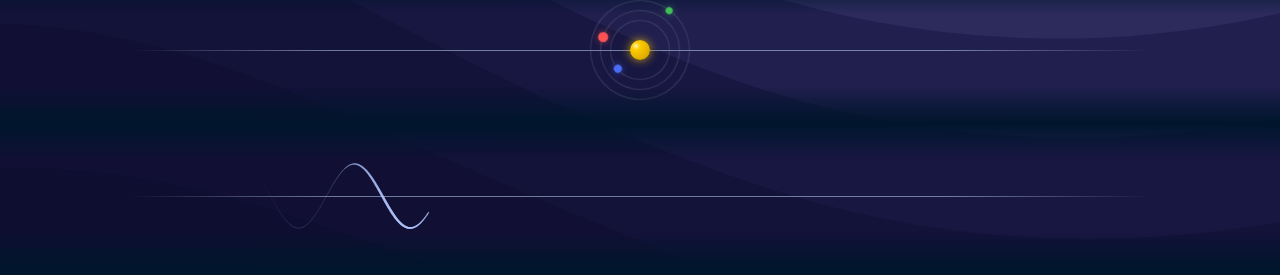
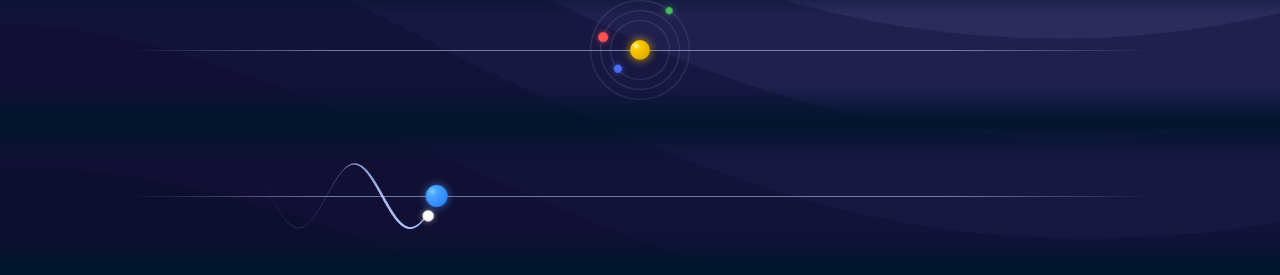
Before and after one commit to benjaminsanderswyatt/Portfolio, a React (Create React App) app: page / in a window 1280 px wide. Shown: the part 1835-2110 px from the top of the page. Built offline with nearby package versions, Linux system fonts and the light colour scheme.

Commit message:
Fixed index variables for divider colours

```diff
--- a/src/components/common/dividers/HelixDivider.jsx
+++ b/src/components/common/dividers/HelixDivider.jsx
@@ -147,7 +147,10 @@ const EarthMoonHelixDivider = () => {
       const perspectiveScale = 1 - CONFIG.PERSPECTIVE_SCALE_RANGE * prevPoint.depthFactor;
       const lineWidth = CONFIG.BASE_TRAIL_WIDTH * (0.3 + 0.7 * progress) * perspectiveScale;
 
-      ctx.strokeStyle = `rgba(180, 200, 255, ${opacity})`;
+      // Get and set line colour
+      const rootStyles = getComputedStyle(document.documentElement);
+      const trailRGB = rootStyles.getPropertyValue('--moon-trail-color').trim() || "180, 200, 255";
+      ctx.strokeStyle = `rgba(${trailRGB}, ${opacity})`;
       ctx.lineWidth = lineWidth;
       ctx.lineCap = 'round';
 
--- a/src/components/common/dividers/solarDivider.css
+++ b/src/components/common/dividers/solarDivider.css
@@ -23,10 +23,10 @@
     height: 1px;
     background: linear-gradient(
         to right,
-        var(--divider-line-gradient-ends) 0%,
-        var(--divider-line-gradient-middle) 20%,
-        var(--divider-line-gradient-middle) 80%,
-        var(--divider-line-gradient-ends) 100%
+        transparent 0%,
+        var(--divider-line) 20%,
+        var(--divider-line) 80%,
+        transparent 100%
     );
     position: absolute;
     transform-origin: center;
--- a/src/styles/index.css
+++ b/src/styles/index.css
@@ -53,7 +53,6 @@ code {
   --star: white;
 
 
-
   --header-rgb: 2, 11, 22;
   --header-transition: 0.3s ease;
 
@@ -65,28 +64,46 @@ code {
 
 
 
-  /* Divider */
-  --divider-line-gradient-ends: transparent;
-  --divider-line-gradient-middle: #cce6ff80;
 
-   /* Sun */
+  /* --- Dividers --- */
+  --divider-line: #cce6ff80;
+
+  /* Solar Sun */
   --star-highlight: #fff4b3;
   --star-core: #ffcc00;
   --star-deep: #cc9900;
   --star-glow: #ffcc00cc;
 
-  /* Planets */
+  /* Solar Orbits */
+  --orbit-border: rgba(148, 163, 184, 0.25);
+
+  /* Solar Planets */
   --planet-1-color: #4a6cf7;
-  --planet-1-glow: #4a6cf780;
+  --planet-1-glow: rgba(74, 108, 247, 0.6);
 
   --planet-2-color: #ff5252;
-  --planet-2-glow: #ff525280;
+  --planet-2-glow: rgba(255, 82, 82, 0.6);
 
   --planet-3-color: #40c057;
-  --planet-3-glow: #40c05780;
+  --planet-3-glow: rgba(64, 192, 87, 0.6);
 
-  /* Orbits */
-  --orbit-border: rgba(148, 163, 184, 0.25);
+  /* Helix Earth */
+  --earth-color: #4da6ff;
+  --earth-deep: #1a75ff;
+  --earth-highlight: #80ccff;
+  --earth-glow: rgba(77, 166, 255, 0.6);
+
+  /* Helix Moon */
+  --moon-color: #f0f0f0;
+  --moon-highlight: #ffffff;
+  --moon-glow: rgba(240, 240, 240, 0.5);
+  /* Helix Moon Trail */
+  --moon-trail-color: 180, 200, 255;
+
+
+
+
+
 
 
 }
```
